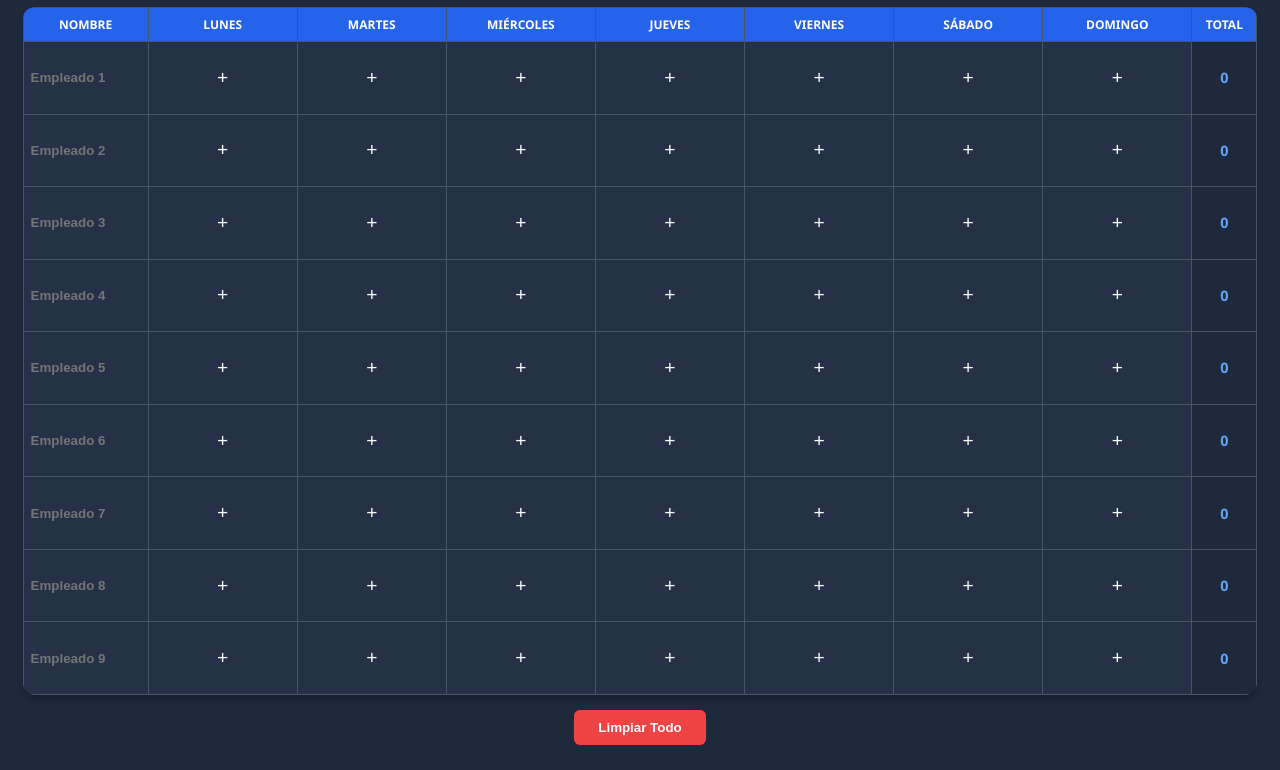
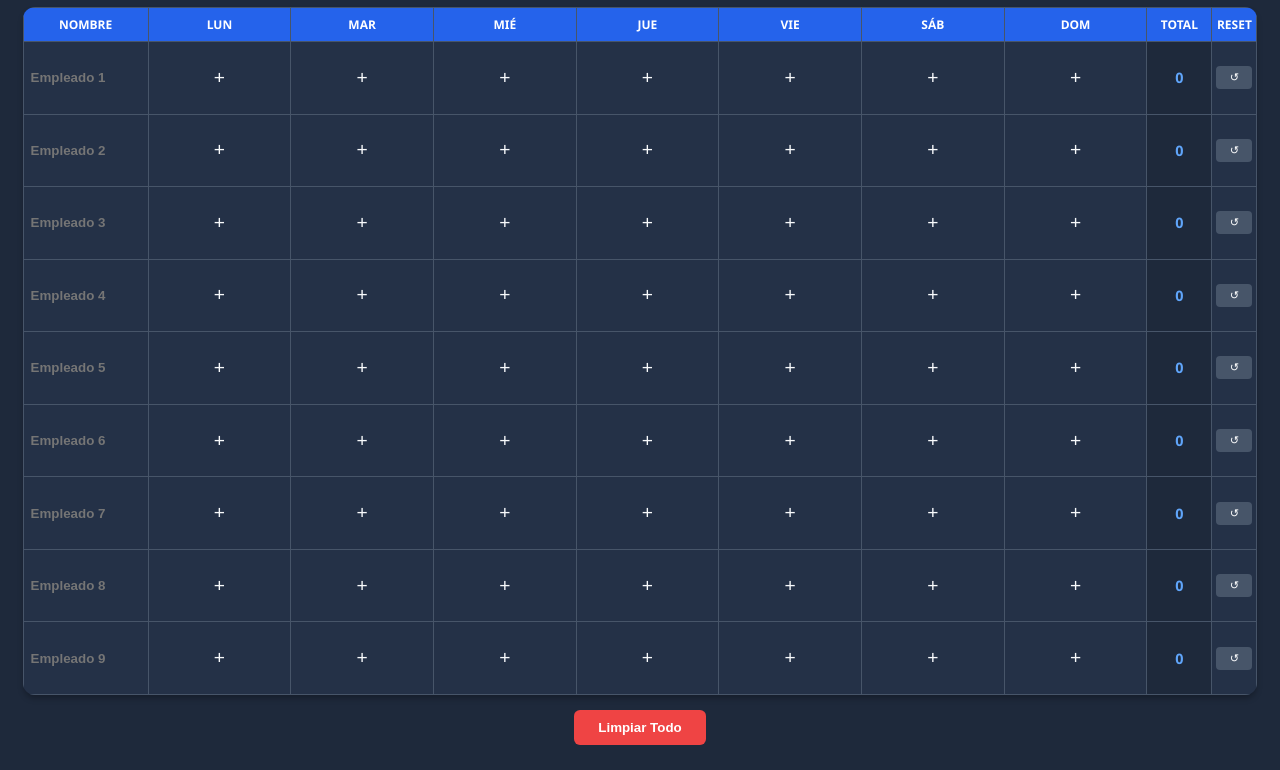
Before and after one commit to luisjose33427041-dot/Enoaquetadores-, a plain HTML site: page index.html in a window 1280 px wide. Shown: the part 50-820 px from the top of the page. Drawn offline with Linux system fonts and the light colour scheme.

Commit message:
Update index.html

```diff
--- a/index.html
+++ b/index.html
@@ -40,7 +40,7 @@
             flex-grow: 1;
             width: 98%;
             height: 80%;
-            overflow-x: auto; /* Permite el deslizamiento horizontal si es necesario */
+            overflow-x: auto;
             border-radius: 12px;
             box-shadow: 0 4px 6px -1px rgba(0, 0, 0, 0.3);
         }
@@ -48,7 +48,7 @@
         table {
             border-collapse: collapse;
             width: 100%;
-            min-width: 700px; /* Asegura que las columnas no se aplasten demasiado */
+            min-width: 800px; /* Un poco más ancho para el nuevo botón */
             height: 100%;
             table-layout: fixed;
         }
@@ -105,7 +105,7 @@
         }
 
         .count-text {
-            color: #fbbf24; /* Color naranja/amarillo para resaltar el número */
+            color: #fbbf24;
             font-weight: bold;
             font-size: 1rem;
             display: block;
@@ -114,6 +114,20 @@
             line-height: 40px;
             cursor: pointer;
         }
+
+        /* Botón de reset individual */
+        .btn-row-reset {
+            background-color: #475569;
+            color: white;
+            border: none;
+            border-radius: 4px;
+            cursor: pointer;
+            padding: 5px;
+            font-size: 0.7rem;
+            width: 90%;
+        }
+
+        .btn-row-reset:hover { background-color: #ef4444; }
 
         .btn-reset {
             background-color: var(--btn-red);
@@ -136,14 +150,9 @@
             <thead>
                 <tr>
                     <th style="width: 120px;">Nombre</th>
-                    <th>Lunes</th>
-                    <th>Martes</th>
-                    <th>Miércoles</th>
-                    <th>Jueves</th>
-                    <th>Viernes</th>
-                    <th>Sábado</th>
-                    <th>Domingo</th>
+                    <th>Lun</th><th>Mar</th><th>Mié</th><th>Jue</th><th>Vie</th><th>Sáb</th><th>Dom</th>
                     <th style="width: 60px;">Total</th>
+                    <th style="width: 40px;">Reset</th>
                 </tr>
             </thead>
             <tbody id="cuerpoTabla"></tbody>
@@ -164,7 +173,7 @@
             tdNombre.innerHTML = `<input type="text" class="name-input" placeholder="Empleado ${i+1}">`;
             tr.appendChild(tdNombre);
 
-            // Lunes a Domingo (7 días)
+            // Lunes a Domingo
             for (let j = 0; j < 7; j++) {
                 const tdDia = document.createElement('td');
                 tdDia.className = 'day-cell';
@@ -180,6 +189,11 @@
             tdTotal.className = 'total-cell';
             tdTotal.innerText = '0';
             tr.appendChild(tdTotal);
+
+            // Botón Reset Fila
+            const tdAction = document.createElement('td');
+            tdAction.innerHTML = `<button class="btn-row-reset" onclick="limpiarFila(this)">↺</button>`;
+            tr.appendChild(tdAction);
 
             cuerpoTabla.appendChild(tr);
         }
@@ -211,14 +225,19 @@
             totalCell.innerText = suma;
         }
 
+        function limpiarFila(btn) {
+            const row = btn.closest('tr');
+            row.querySelectorAll('.count-text').forEach(s => {
+                s.innerText = '0';
+                s.style.display = 'none';
+            });
+            row.querySelectorAll('.btn-plus').forEach(b => b.style.display = 'flex');
+            row.querySelector('.total-cell').innerText = '0';
+        }
+
         function limpiarTabla() {
             if(confirm("¿Borrar todos los datos de la semana?")) {
-                document.querySelectorAll('.count-text').forEach(s => {
-                    s.innerText = '0';
-                    s.style.display = 'none';
-                });
-                document.querySelectorAll('.btn-plus').forEach(b => b.style.display = 'flex');
-                document.querySelectorAll('.total-cell').forEach(t => t.innerText = '0');
+                document.querySelectorAll('.btn-row-reset').forEach(btn => limpiarFila(btn));
                 document.querySelectorAll('.name-input').forEach(n => n.value = '');
             }
         }
```
